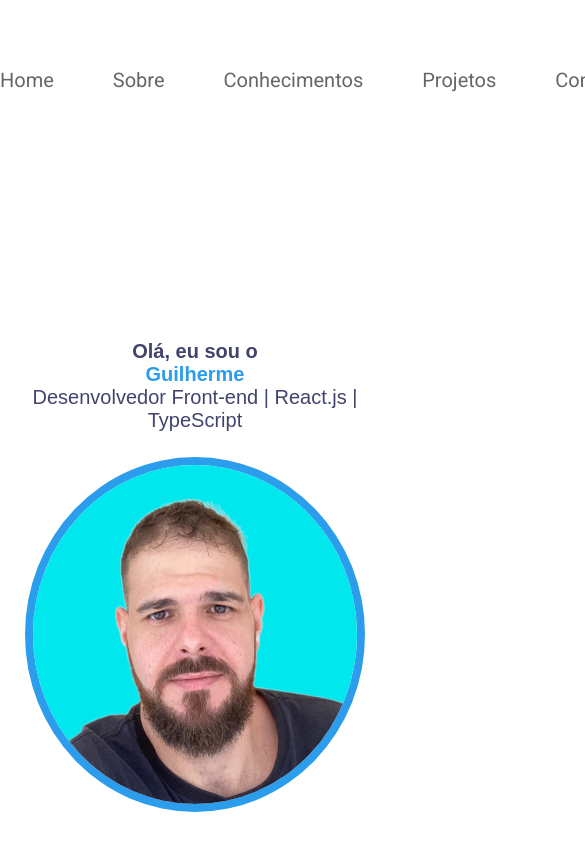
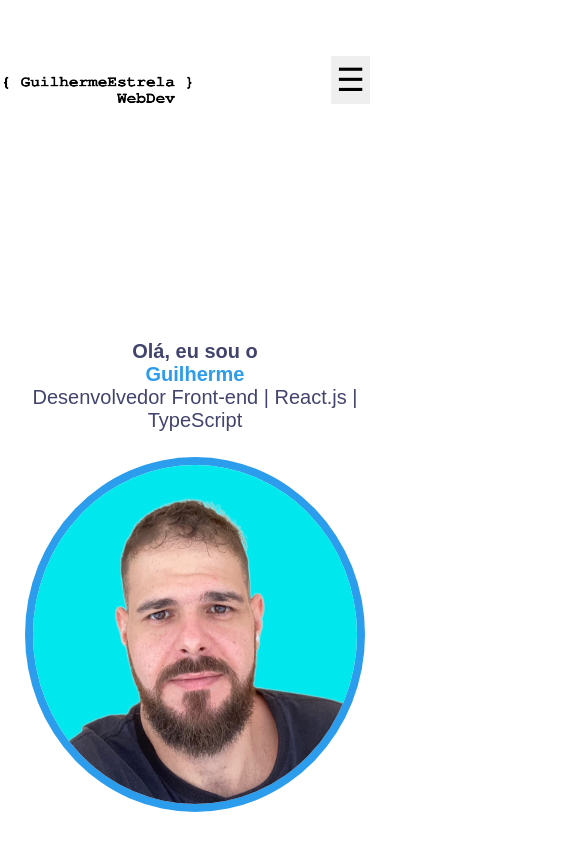
Before and after one commit to guiestrela/portfolioWebDev, a React (Vite) app: page / in a window 390 px wide. Shown: the top 844 px of the page, 585 px wide, since content can reach past the window. Built offline with nearby package versions, Linux system fonts and the light colour scheme.

Commit message:
feat(components): implement responsive MenuHamburguer component and update Header for mobile support

```diff
--- a/src/assets/components/Header/index.tsx
+++ b/src/assets/components/Header/index.tsx
@@ -1,6 +1,7 @@
 import {
     DivContainerText,
     DivFlex,
+    DivFlexImage,
     DivFlexLogo,
     Img,
     LinkTo} from "../../../uiKit";
@@ -10,8 +11,21 @@ import gitlogo from "../../icons/gitIconGrey.svg";
 import linkedinlogo from "../../icons/linkedinIconGrey.svg";
 
 import LinkMenu from "../LinkMenu";
+import Menuhamburguer from "../Menuhamburguer";
+import { useEffect, useState } from "react"; // Keep this line
 
 function Header() {
+    const [isMobile, setIsMobile] = useState(window.innerWidth <= 980);
+
+    useEffect(() => {
+        const handleResize = () => {
+            setIsMobile(window.innerWidth <= 980);
+        };
+        window.addEventListener('resize', handleResize);
+        return () => window.removeEventListener('resize', handleResize);
+    }, []);
+
+
     return(
         <>
             <DivFlex
@@ -28,11 +42,21 @@ function Header() {
                         paddingtop="25px">
                         <Img src={logo}/>
                     </DivFlexLogo>
+
                     <DivContainerText
                         gap="59px"
                         flexdirection="row"
                         alignitems="center"
                         justifycontent="space-between">
+                        {isMobile ? (
+                            <DivFlexImage
+                                alignitems="center"
+                                justifycontent="flex-end"
+                                paddingTotal="0 20px">
+                                <Menuhamburguer />
+                            </DivFlexImage>
+                        ) : (
+                            <>
                                 <LinkMenu
                                     linkto="/"
                                     text="Home" />
@@ -48,7 +72,7 @@ function Header() {
                                 <LinkMenu
                                     linkto="/Contatos"
                                     text="Contatos" />
-                    </DivContainerText>
+
                                 <DivFlexLogo
                                     gap="10px">
                                     <LinkTo
@@ -61,6 +85,9 @@ function Header() {
                                         <Img src={linkedinlogo} />
                                     </LinkTo>
                                 </DivFlexLogo>
+                            </>
+                        )}
+                    </DivContainerText>
                 </DivFlex>
             </DivFlex>
         </>
--- /dev/null
+++ b/src/assets/components/Menuhamburguer/index.tsx
@@ -0,0 +1,94 @@
+import { useState } from "react";
+import { MenuBurguer, ButtonBurger } from "./style";
+import LinkMenu from "../LinkMenu";
+import { DivFlex, DivFlexLogo, Img, LinkTo } from "../../../uiKit";
+
+import gitlogo from "../../icons/gitIconGrey.svg";
+import linkedinlogo from "../../icons/linkedinIconGrey.svg";
+
+
+export function MenuHamburguer() {
+    const [open, setOpen] = useState(false);
+
+    return (
+        <>
+        <DivFlex
+            position="fixed"
+            alignitems="center"
+            justifycontent="flex-end"
+            >
+            <ButtonBurger
+            onClick={() => setOpen(!open)}
+            backgroundColor="none"
+            border="none"
+            fontsize="32px"
+            padding="5px"
+            aria-label="Abrir menu"
+        >
+            &#9776;
+        </ButtonBurger>
+        {open && (
+            <MenuBurguer
+            isOpend={open}
+            background="#fff"
+            borderradius="10px"
+            padding="20px"
+            width="250px"
+            fontfamily="Roboto"
+            fontsize="24px"
+            flexdirection="column"
+            alignitems="center"
+            justifycontent="center"
+            >
+            <ul>
+                <li>
+                <LinkMenu
+                            linkto="/"
+                            text="Home" />
+                </li>
+                <li>
+                <LinkMenu
+                            linkto="/SobreMin"
+                            text="Sobre" />
+                </li>
+                <li>
+                <LinkMenu
+                            linkto="/Conhecimentos"
+                            text="Conhecimentos" />
+                </li>
+                <li>
+                <LinkMenu
+                            linkto="/Projetos"
+                            text="Projetos" />
+                </li>
+                <li>
+                <LinkMenu
+                            linkto="/Contatos"
+                            text="Contatos" />
+                </li>
+            </ul>
+            <DivFlexLogo
+                gap="10px"
+                justifycontent="center"
+                flexdirection="column"
+                alignitems="center"
+                >
+                <LinkTo
+                    href="https://github.com/guiestrela" target="_blank">
+                    <Img src={gitlogo} />
+                </LinkTo>
+                <LinkTo
+                    href="https://www.linkedin.com/in/guilherme-estrela-4166a539/"
+                    target="_blank">                            <Img src={linkedinlogo} />
+                </LinkTo>
+                </DivFlexLogo>
+            </MenuBurguer>
+        )}
+
+        </DivFlex>
+
+        </>
+    );
+}
+
+export default MenuHamburguer;
--- /dev/null
+++ b/src/assets/components/Menuhamburguer/style.ts
@@ -0,0 +1,129 @@
+import styled from "styled-components";
+
+interface ButtonBurgerType {
+    border?: string
+    borderradius?: string
+    padding?: string
+    backgroundColor?: string
+    fontfamily?: string
+    fontsize?: string
+    color?: string
+    width?: string
+    height?: string
+    maxwidth?: string
+    margintop?: string
+    justifycontent?: string
+    alignitems?: string
+    fontweight?: string
+    marginbotton?: string
+    marginleft?: string
+    marginright?: string
+    gap?: string
+    textalign?: string
+
+    //Hover
+    hover?: string
+
+    //mobile
+    widthmob?: string
+    heightmob?: string
+    justifycontentmob?: string
+    alignitemsmob?: string
+    fontsizemob?: string
+}
+
+
+export const ButtonBurger = styled.button<ButtonBurgerType>`
+    display: flex;
+    justify-content: ${props => props.justifycontent ? props.justifycontent : ""};
+    align-items: ${props => props.alignitems ? props.alignitems : ""};
+    border: ${props => props.border ? props.border : ""};
+    border-radius: ${props => props.borderradius ? props.borderradius : ""};
+    padding: ${props => props.padding ? props.padding : ""};
+    width: ${props => props.width ? props.width : ""};
+    height: ${props => props.height ? props.height : ""};
+    max-width: ${props => props.maxwidth ? props.maxwidth : ""};
+    margin-top: ${props => props.margintop ? props.margintop : ""};
+    background-color: ${props => props.backgroundColor ? props.backgroundColor : ""};
+    font-family: ${props => props.fontfamily ? props.fontfamily : ""};
+    font-size: ${props => props.fontsize ? props.fontsize : ""};
+    font-weight: ${props => props.fontweight ? props.fontweight : ""};
+    color: ${props => props.color ? props.color : ""};
+    margin-left: ${props => props.marginleft ? props.marginleft : ""};
+    margin-right: ${props => props.marginright ? props.marginright : ""};
+    margin-bottom: ${props => props.marginbotton ? props.marginbotton : ""};
+    gap: ${props => props.gap ? props.gap : ""};
+    text-align: ${props => props.textalign ? props.textalign : ""};
+    cursor: pointer;
+
+    a {
+        text-decoration: none;
+    }
+
+    &:hover {
+        background-color: ${props => props.hover ? props.hover : ""};
+    }
+
+    @media only screen and (max-width: 580px) {
+        width: ${props => props.widthmob ? props.widthmob : ""};
+        height: ${props => props.heightmob ? props.heightmob : ""};
+        justify-content: ${props => props.justifycontentmob ? props.justifycontentmob : ""};
+        align-items: ${props => props.alignitemsmob ? props.alignitemsmob : ""};
+        font-size: ${props => props.fontsizemob ? props.fontsizemob : ""};
+    }
+`;
+
+interface MenuBurguerType {
+    background?: string
+    borderradius?: string
+    border?: string
+    padding?: string
+    width?: string
+    height?: string
+    fontfamily?: string
+    fontsize?: string
+    color?: string
+    flexdirection?: string
+    justifycontent?: string
+    alignitems?: string
+    fontweight?: string
+    gap?: string
+
+    colorhover?: string
+    colorlink?: string
+
+    isOpend?: boolean
+
+}
+
+export const MenuBurguer = styled.nav<MenuBurguerType>`
+    display: flex;
+    justify-content: ${props => props.justifycontent ? props.justifycontent : "center"};
+    align-items: ${props => props.alignitems ? props.alignitems : "center"};
+    position: sticky;
+    background-color: ${props => props.background ? props.background : "transparent"};
+    border-radius: ${props => props.borderradius ? props.borderradius : "10px"};
+    border: ${props => props.border ? props.border : "none"};
+    padding: ${props => props.padding ? props.padding : "20px"};
+    width: ${props => props.width ? props.width : "100%"};
+    height: ${props => props.height ? props.height : "100%"};
+    font-family: ${props => props.fontfamily ? props.fontfamily : "Poppins"};
+    font-size: ${props => props.fontsize ? props.fontsize : "40px"};
+    color: ${props => props.color ? props.color : "#000000"};
+    font-weight: ${props => props.fontweight ? props.fontweight : "400"};
+    gap: ${props => props.gap ? props.gap : "20px"};
+
+
+
+    ul {
+        display: flex;
+        flex-direction: ${props => props.flexdirection ? props.flexdirection : "row"};
+        justify-content: ${props => props.justifycontent ? props.justifycontent : "center"};
+        align-items: ${props => props.alignitems ? props.alignitems : "center"};
+        font-weight: ${props => props.fontweight ? props.fontweight : "600"};
+    }
+
+    li {
+        list-style-type: none;
+    }
+`;
--- a/src/uiKit.ts
+++ b/src/uiKit.ts
@@ -32,6 +32,9 @@ interface DivFlexType {
     borderright?: string
     borderbottom?: string
     borderleft?: string
+    display?: string
+    position?: string
+
 
     //Mobile
     justifycontentmob?: string
@@ -54,7 +57,8 @@ interface DivFlexType {
 }
 
 export const DivFlex = styled.div<DivFlexType>`
-    display: flex;
+    display: ${props => props.display ? props.display : "flex"};
+    position: ${props => props.position ? props.position : ""};
     height: ${props => props.height ? props.height : ""};
     width: ${props => props.width ? props.width : ""};
     max-width: ${props => props.maxwidth ? props.maxwidth : ""};
```
Also changed, not shown: src/assets/components/Menuhamburgue/index.tsx (deleted, +0 -8 lines). Lines whose indentation alone changed are shown as unchanged.
